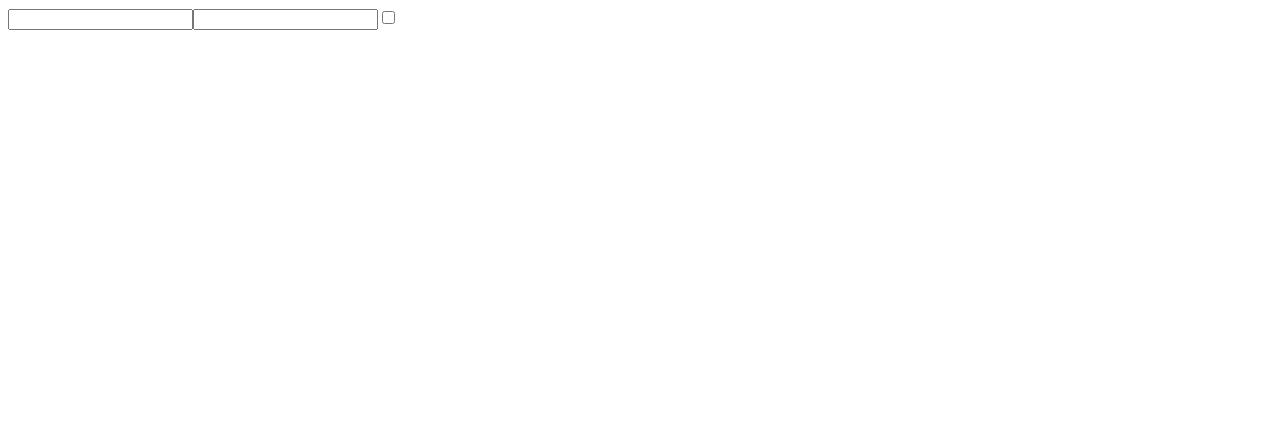
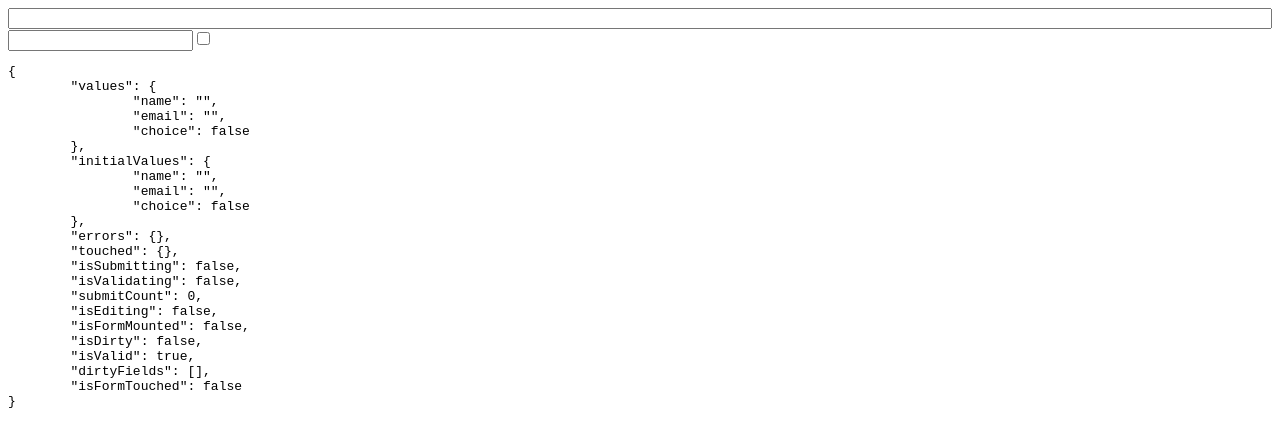
Before and after one commit to johnsonav1992/formularity, a React (Vite) app: page / in a window 1280 px wide. Shown: the top 446 px of the page. Built offline with nearby package versions, Linux system fonts and the light colour scheme.

Commit message:
need to figure out separate subscribers

```diff
--- a/src/AutoBindFormStore.tsx
+++ b/src/AutoBindFormStore.tsx
@@ -8,6 +8,7 @@ import React, {
 import {
     FormStore
     , FormValues
+    , ManualValidationHandler
 } from './types/types';
 
 export const recursiveChildrenMap = (
@@ -31,16 +32,21 @@ export const recursiveChildrenMap = (
 
 type Props<TFormValues extends FormValues> = {
     formStore: FormStore<TFormValues>;
+    manualValidationHandler: ManualValidationHandler<TFormValues> | undefined;
 };
 
 export const AutoBindFormStore = <TFormValues extends FormValues>( props: PropsWithChildren<Props<TFormValues>> ) => {
     const {
         formStore
+        , manualValidationHandler
         , children
     } = props;
 
     return recursiveChildrenMap(
         children
-        , child => React.cloneElement( child as ReactElement, { formStore } )
+        , child => React.cloneElement( child as ReactElement, {
+            formStore
+            , manualValidationHandler
+        } )
     );
 };
--- a/src/Field.tsx
+++ b/src/Field.tsx
@@ -4,51 +4,91 @@ import React, {
     , ReactNode
 } from 'react';
 import {
-    FormStore
+    FormErrors
+    , FormStore
+    , FormTouched
     , FormValues
+    , ManualValidationHandler
 } from './types/types';
 import { useFormularity } from './useFormularity';
 import { getViaPath } from './utils';
+import { ConditionalWrapper } from './ConditionalWrapper';
 
-type Props<TFormValues extends FormValues> = {
+type BaseProps<TFormValues extends FormValues> = {
     name: keyof TFormValues | ( string & {} );
     formStore?: FormStore<TFormValues>;
+    manualValidationHandler?: ManualValidationHandler<TFormValues>;
     value?: unknown;
     type?: HTMLInputTypeAttribute | ( string & {} ) | undefined ;
     checked?: boolean;
     component?: ReactNode;
+    showErrors?: boolean;
 };
+
+type Props<TFormValues extends FormValues> = BaseProps<TFormValues>;
 
 export const Field = <TFormValues extends FormValues>( {
     name
     , formStore
+    , manualValidationHandler
     , value
     , type
     , checked
     , component
+    , showErrors
 }: Props<TFormValues> ) => {
     if ( !formStore ) throw new Error( `Must use <Field />
     component within a <Formularity /> component or
     explicitly pass a form store as a prop!` );
 
-    const formularity = useFormularity( { formStore } );
+    const formularity = useFormularity( {
+        formStore
+        , manualValidationHandler
+    } );
 
     const renderedComponent = component || 'input';
 
     const fieldProps = {
         name
-        , value: value || getViaPath( formularity.values, name )
+        , value: value || getViaPath( formularity.values, name as string )
         , checked: type === 'checkbox'
             ? value == undefined
                 ? checked
-                : !!getViaPath( formularity.values, name )
+                : !!getViaPath( formularity.values, name as string )
             : undefined
         , onChange: formularity.handleChange
         , onBlur: formularity.handleBlur
         , type: type || 'text'
     };
 
+    const error = formularity.errors[ name as keyof FormErrors<TFormValues> ];
+    const touched = formularity.touched[ name as keyof FormTouched<TFormValues> ];
+
     return (
-        React.createElement( renderedComponent as ReactElement, { ...fieldProps } )
+        <ConditionalWrapper
+            condition={ showErrors }
+            wrapper={ children => (
+                <div
+                    style={ {
+                        display: 'flex'
+                        , flexDirection: 'column'
+                        , gap: '.5rem'
+                    } }
+                >
+                    { children }
+                    {
+                        error
+                        && touched
+                        && (
+                            <div>
+                                { error }
+                            </div>
+                        )
+                    }
+                </div>
+            ) }
+        >
+            { React.createElement( renderedComponent as ReactElement, { ...fieldProps } ) }
+        </ConditionalWrapper>
     );
 };
--- a/src/Formularity.tsx
+++ b/src/Formularity.tsx
@@ -4,21 +4,31 @@ import { PropsWithChildren } from 'react';
 import { AutoBindFormStore } from './AutoBindFormStore';
 
 // Types
+import { FormValues } from './types/types';
 import {
-    FormStore
-    , FormValues
-} from './types/types';
+    UseFormularityParams
+    , useFormularity
+} from './useFormularity';
 
-type Props<TFormValues extends FormValues> = {
-    formStore: FormStore<TFormValues>;
-};
+type Props<TFormValues extends FormValues> = UseFormularityParams<TFormValues>;
 
 export const Formularity = <TFormValues extends FormValues>( {
     formStore
     , children
+    , manualValidationHandler
 }: PropsWithChildren<Props<TFormValues>> ) => {
+
+    console.log( manualValidationHandler );
+    const formularity = useFormularity( {
+        formStore
+        , manualValidationHandler
+    } );
+
     return (
-        <AutoBindFormStore formStore={ formStore }>
+        <AutoBindFormStore
+            formStore={ formStore }
+            manualValidationHandler={ manualValidationHandler }
+        >
             { children }
         </AutoBindFormStore>
     );
--- a/src/useFormularity.ts
+++ b/src/useFormularity.ts
@@ -36,7 +36,7 @@ import {
 } from './utils';
 import { getDefaultFormStoreState } from './createFormStore';
 
-type UseFormularityParams<TFormValues extends FormValues> = {
+export type UseFormularityParams<TFormValues extends FormValues> = {
     /**
      * Formularity store used to power the form
      */
--- a/testApp/AnotherTest.tsx
+++ b/testApp/AnotherTest.tsx
@@ -16,14 +16,37 @@ const formStore = createFormStore( initialValues );
 const AnotherTest = () => {
     const formularity = useFormularity( { formStore } );
 
-    console.log( formularity.values );
+    console.log( formularity.values, formularity.errors );
 
     return (
         <div>
-            <Formularity formStore={ formStore }>
+            <Formularity
+                formStore={ formStore }
+                manualValidationHandler={ ( {
+                    name
+                    , email
+                } ) => {
+                    const formErrors: Record<string, string> = {};
+
+                    if ( name.length < 3 ) {
+                        formErrors.name = 'Name is too short!';
+                    }
+
+                    if ( !name ) {
+                        formErrors.name = 'Name is required!';
+                    }
+
+                    if ( !email ) {
+                        formErrors.email = 'Email is required!';
+                    }
+
+                    return formErrors;
+                } }
+            >
                 <Field
                     name='name'
                     type=''
+                    showErrors
                 />
                 <Field
                     name='email'
@@ -34,6 +57,9 @@ const AnotherTest = () => {
                     type='checkbox'
                 />
             </Formularity>
+            <pre>
+                { JSON.stringify( formularity, null, '\t' ) }
+            </pre>
         </div>
     );
 };
```
